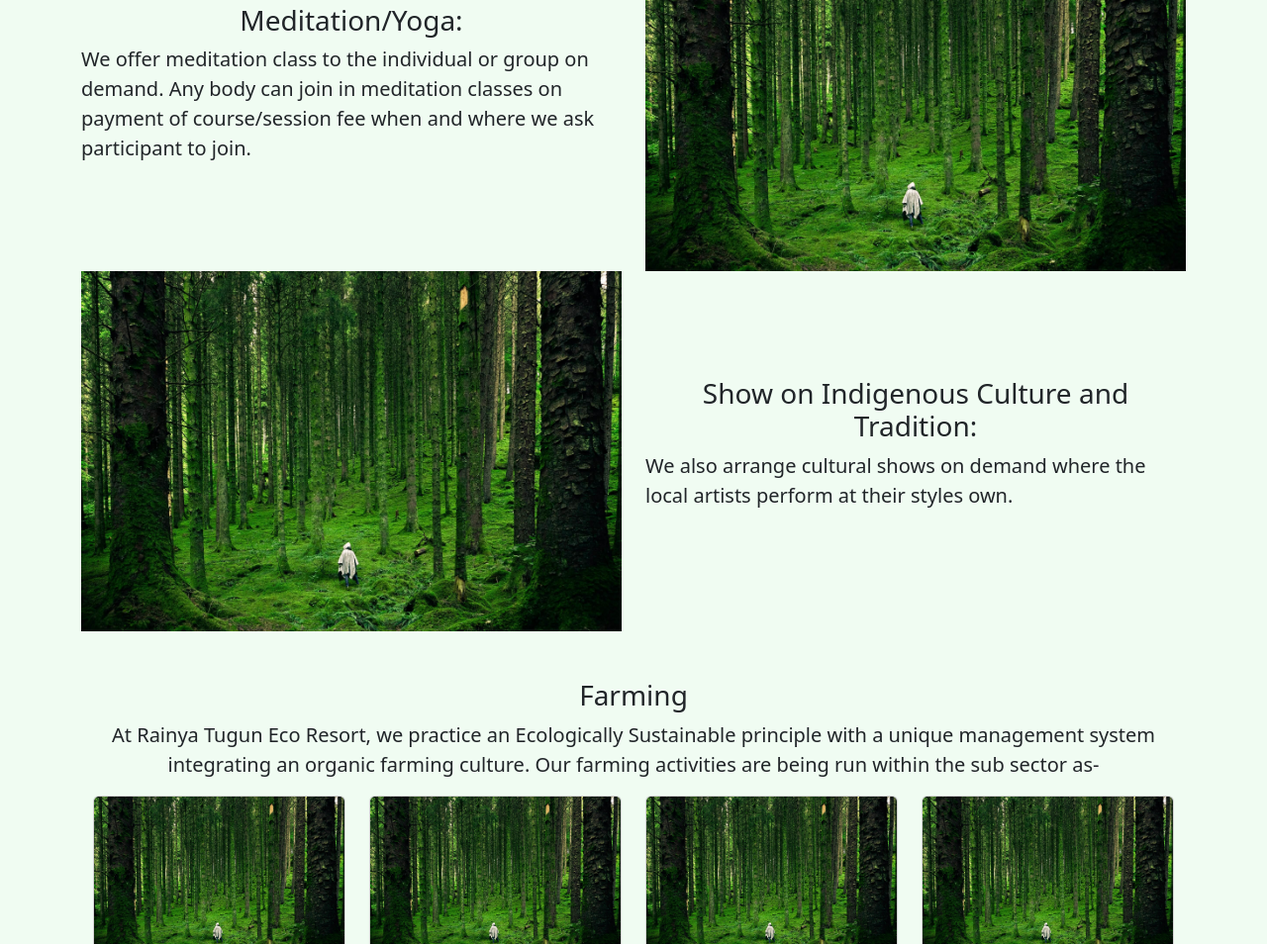
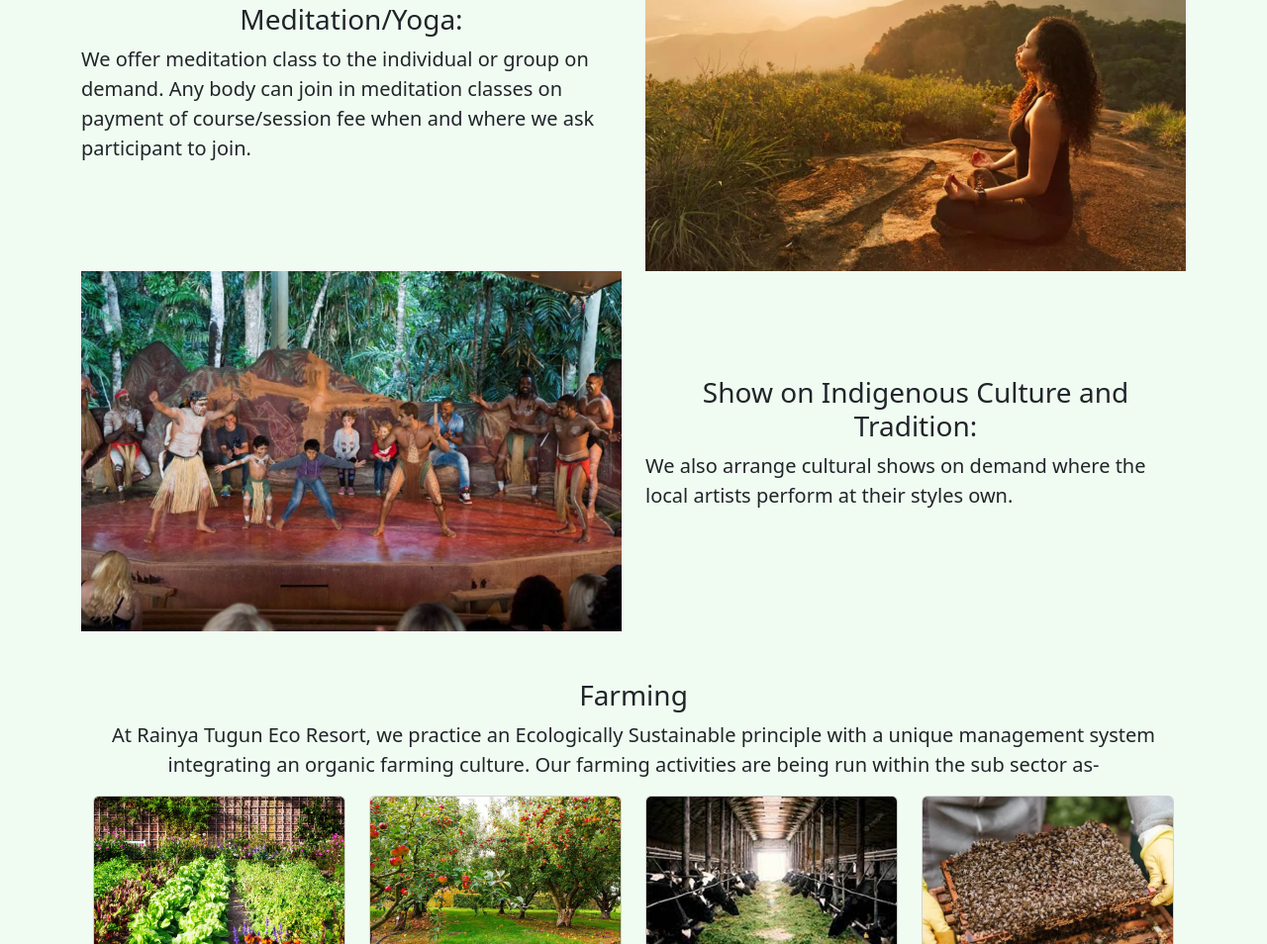
Before and after one commit to shuvoctg24/rainyatugun-project, a plain HTML site: page activities.html in a window 1280 px wide. Shown: the part 3169-4123 px from the top of the page at 99% size. Drawn offline with nearby package versions, Linux system fonts and the light colour scheme.

Commit message:
Second Commit

```diff
--- a/activities.html
+++ b/activities.html
@@ -139,7 +139,7 @@
           </div>
           <div class="col-12 col-lg-6 col-md-6 col-sm-12">
             <div>
-              <img src="/photo/nature.jpg" alt="" class="img-fluid">
+              <img src="/photo/Treetop Activities.jpg" alt="" class="img-fluid">
             </div>
           </div>
         </div>
@@ -147,12 +147,12 @@
         <div class="row align-items-center">
           <div class="col-12 col-lg-6 col-md-6 col-sm-12">
             <div>
-              <img src="/photo/nature.jpg" alt="" class="img-fluid">
+              <img src="/photo/Zipline.jpg" alt="" class="img-fluid">
             </div>
           </div>
           <div class="col-12 col-lg-6 col-md-6 col-sm-12">
             <div>
-              <h3 class="text-center">Zipline:Yet to be Installed</h3>
+              <h3 class="text-center">Zipline: Yet to be Installed</h3>
               <p class="fs-5">Lorem ipsum dolor, sit amet consectetur adipisicing elit. Eveniet eligendi ullam, soluta
                 veritatis praesentium quia consectetur libero unde iure? Sed.</p>
             </div>
@@ -163,14 +163,14 @@
         <div class="row align-items-center flex-column-reverse flex-lg-row">
           <div class="col-12 col-lg-6 col-md-6 col-sm-12 align-items-center">
             <div>
-              <h3 class="text-center">Big Swing:Yet to be Installed</h3>
+              <h3 class="text-center">Big Swing: Yet to be Installed</h3>
               <p class="fs-5">Lorem ipsum dolor, sit amet consectetur adipisicing elit. Eveniet eligendi ullam, soluta
                 veritatis praesentium quia consectetur libero unde iure? Sed.</p>
             </div>
           </div>
           <div class="col-12 col-lg-6 col-md-6 col-sm-12">
             <div>
-              <img src="/photo/nature.jpg" alt="" class="img-fluid">
+              <img src="/photo/Big Swing.png.jpg" alt="" class="img-fluid">
             </div>
           </div>
         </div>
@@ -178,7 +178,7 @@
         <div class="row align-items-center">
           <div class="col-12 col-lg-6 col-md-6 col-sm-12">
             <div>
-              <img src="/photo/nature.jpg" alt="" class="img-fluid">
+              <img src="/photo/Swimming & Bath Taking.jpg" alt="" class="img-fluid">
             </div>
           </div>
           <div class="col-12 col-lg-6 col-md-6 col-sm-12">
@@ -202,7 +202,7 @@
           </div>
           <div class="col-12 col-lg-6 col-md-6 col-sm-12">
             <div>
-              <img src="/photo/nature.jpg" alt="" class="img-fluid">
+              <img src="/photo/Meditation-Yoga.jpg" alt="" class="img-fluid">
             </div>
           </div>
         </div>
@@ -210,7 +210,7 @@
         <div class="row align-items-center">
           <div class="col-12 col-lg-6 col-md-6 col-sm-12">
             <div>
-              <img src="/photo/nature.jpg" alt="" class="img-fluid">
+              <img src="/photo/Show on Indigenous Culture and Tradition.jpg" alt="" class="img-fluid">
             </div>
           </div>
           <div class="col-12 col-lg-6 col-md-6 col-sm-12">
@@ -236,7 +236,7 @@
           <div class="row">
             <div class="col-12 col-lg-3 col-md-3 sm-12">
               <div class="card">
-                <img src="/photo/nature.jpg" class="card-img-top" alt="...">
+                <img src="/photo/Vegetable gardening.jpg" class="card-img-top" alt="...">
                 <div class="card-body" style="height: 12rem;">
                   <h4 class="text-center">Vegetable gardening </h4>
                   <p class="card-text">Some quick example text to build on the card title</p>
@@ -245,7 +245,7 @@
             </div>
             <div class="col-12 col-lg-3 col-md-3 sm-12">
               <div class="card">
-                <img src="/photo/nature.jpg" class="card-img-top" alt="...">
+                <img src="/photo/Orchards.jpg" class="card-img-top" alt="...">
                 <div class="card-body" style="height: 12rem;">
                   <h4 class="text-center">Orchards </h4>
                   <p class="card-text">Some quick example text to build on the card title and make up the bulk of the
@@ -255,7 +255,7 @@
             </div>
             <div class="col-12 col-lg-3 col-md-3 sm-12">
               <div class="card">
-                <img src="/photo/nature.jpg" class="card-img-top" alt="...">
+                <img src="/photo/Cattle rearing.jpg" class="card-img-top" alt="...">
                 <div class="card-body" style="height: 12rem;">
                   <h4 class="text-center">Cattle rearing</h4>
                   <p class="card-text">Some quick example text to build on the card title and make up the bulk of the
@@ -265,7 +265,7 @@
             </div>
             <div class="col-12 col-lg-3 col-md-3 sm-12">
               <div class="card">
-                <img src="/photo/nature.jpg" class="card-img-top" alt="...">
+                <img src="/photo/Poultry and Honey Bee Keeping.jpg" class="card-img-top" alt="...">
                 <div class="card-body" style="height: 12rem;">
                   <h4 class="text-center">Poultry and Honey Bee Keeping</h4>
                   <p class="card-text">Some quick example text to build on the card title and make up the bulk of the
@@ -383,7 +383,7 @@
         <div class="row mt-5">
           <div class="col-12 col-lg-4 col-md-12 col-sm-12">
             <div class="card">
-              <img src="/photo/nature.jpg" class="card-img-top" alt="...">
+              <img src="/photo/Hill Trekking.jpg" class="card-img-top" alt="...">
               <div class="card-body">
                 <h4 class="card-title">Hill Trekking</h4>
               </div>
@@ -391,7 +391,7 @@
           </div>
           <div class="col-12 col-lg-4 col-md-12 col-sm-12">
             <div class="card">
-              <img src="/photo/nature.jpg" class="card-img-top" alt="...">
+              <img src="/photo/Ethnic Village and Community visit.jpg" class="card-img-top" alt="...">
               <div class="card-body">
                 <h4 class="card-title">Ethnic Village and Community visit</h4>
               </div>
@@ -399,7 +399,7 @@
           </div>
           <div class="col-12 col-lg-4 col-md-12 col-sm-12">
             <div class="card">
-              <img src="/photo/nature.jpg" class="card-img-top" alt="...">
+              <img src="/photo/Sight Seeing.jpg" class="card-img-top" alt="...">
               <div class="card-body">
                 <h4 class="card-title">Sight Seeing</h4>
               </div>
@@ -409,7 +409,7 @@
         <div class="row mt-4">
           <div class="col-12 col-lg-4 col-md-12 col-sm-12">
             <div class="card">
-              <img src="/photo/nature.jpg" class="card-img-top" alt="...">
+              <img src="/photo/Home Stay with Ethnic family.jpg" class="card-img-top" alt="...">
               <div class="card-body">
                 <h4 class="card-title">Home Stay with Ethnic family</h4>
               </div>
@@ -417,7 +417,7 @@
           </div>
           <div class="col-12 col-lg-4 col-md-12 col-sm-12">
             <div class="card">
-              <img src="/photo/nature.jpg" class="card-img-top" alt="...">
+              <img src="/photo/Offer Food to Buddhist Monk.jpg" class="card-img-top" alt="...">
               <div class="card-body">
                 <h4 class="card-title">Offer Food to Buddhist Monk</h4>
               </div>
```
Also changed, not shown: emenities.html (+5 -5 lines).
